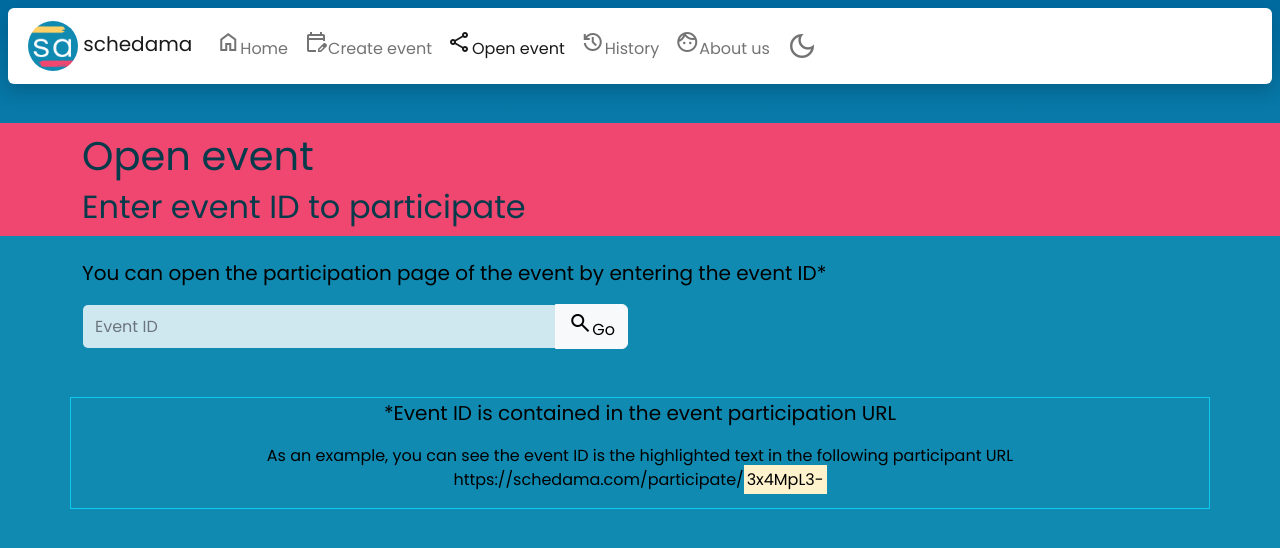
After one commit to alessandro-amadelli/schedama, a Django app: page /open-event/ in a window 1280 px wide. The commit adds this page. Shown: the top 548 px of the page. Run offline with Django 4.2, Linux system fonts and the light colour scheme.

Commit message:
Added open-event page so a user can enter insert event ID to open an event if they doesn't have the url

```diff
--- a/events/templates/events/navbar.html
+++ b/events/templates/events/navbar.html
@@ -18,6 +18,9 @@
                 <a class="nav-link {% if request.resolver_match.url_name == 'new_event_view' %}active{% endif %}" href="{% url 'new_event_view' %}">
                     <span class="material-symbols-outlined">edit_calendar</span>{% translate "Create event" %}
                 </a>
+                <a class="nav-link {% if request.resolver_match.url_name == 'open_event_view' %}active{% endif %}" href="{% url 'open_event_view' %}">
+                    <span class="material-symbols-outlined">share</span>{% translate "Open event" %}
+                </a>
                 <a class="nav-link {% if request.resolver_match.url_name == 'history_view' %}active{% endif %}" href="{% url 'history_view' %}">
                     <span class="material-symbols-outlined">history</span>{% translate "History" %}
                 </a>
--- /dev/null
+++ b/events/templates/events/open_event.html
@@ -0,0 +1,54 @@
+{% extends 'events/layout.html' %}
+{% load static %}
+{% load i18n %}
+
+{% block title %}
+Open event
+{% endblock %}
+
+{% block body %}
+  <script>
+    document.addEventListener('DOMContentLoaded', () => {
+        document.querySelector("#btnSearch").onclick = openEvent;
+    });
+
+    function openEvent() {
+        const eventInp = document.querySelector("#eventID");
+        const eventID = eventInp.value;
+        if (eventID.replaceAll(" ", "").length == 0) {
+            setInvalid(eventInp, true);
+            return false;
+        }
+        window.location.href = "{% url 'participate_view' 0 %}".replace("0","") + eventID;
+    }
+  </script>
+
+  <div class="title-section">
+    <h1 class="entering">{% translate "Open event" %}</h1>
+    <h2 class="entering-1">{% translate "Enter event ID to participate" %}</h2>
+  </div>
+
+  <p class="lead entering-2">{% translate "You can open the participation page of the event by entering the event ID" %}*</p>
+
+  <div class="row mb-5">
+    <div class="col-12 col-lg-6">
+        <div class="input-group">
+            <input type="text" class="form-control" id="eventID" placeholder="{% translate 'Event ID' %}" maxlength="9" class="form-control" aria-label="{% translate 'Event ID' %}" aria-describedby="btnSearch">
+            <button class="btn btn-light" id="btnSearch"><span class="material-symbols-outlined cursor-pointer">search</span>{% translate "Go" %}</button>
+        </div>
+    </div>
+  </div>
+
+  <div class="row border border-info text-center">
+    <div class="col">
+        <p class="lead">
+            *{% translate "Event ID is contained in the event participation URL" %}
+        </p>
+        <p>
+            {% translate "As an example, you can see the event ID is the highlighted text in the following participant URL" %}<br>
+            https://schedama.com/participate/<mark>3x4MpL3-</mark>
+        </p>
+    </div>
+  </div>
+
+{% endblock %}
--- a/events/urls.py
+++ b/events/urls.py
@@ -8,6 +8,7 @@ urlpatterns = [
     path('', views.index, name='index'),
     path('create-event/', views.new_event_view, name='new_event_view'),
     path('save-event/', views.save_event_view, name='save_event_view'),
+    path('open-event/', views.open_event_view, name='open_event_view'),
     path('participate/<str:eventID>', views.participate_view, name='participate_view'),
     path('add-participant/', views.add_participant_view, name='add_participant_view'),
     path('edit-event/<str:eventID>', views.edit_event_view, name='edit_event_view'),
--- a/events/views.py
+++ b/events/views.py
@@ -115,6 +115,10 @@ def save_event_view(request):
     }
 
     return JsonResponse(response)
+
+def open_event_view(request):
+
+    return render(request, "events/open_event.html")
 
 def participate_view(request, eventID):
     # Retrieving event data
```
Also changed, not shown: events/locale/it/LC_MESSAGES/django.po, locale/it/LC_MESSAGES/django.po, 1 other file.
